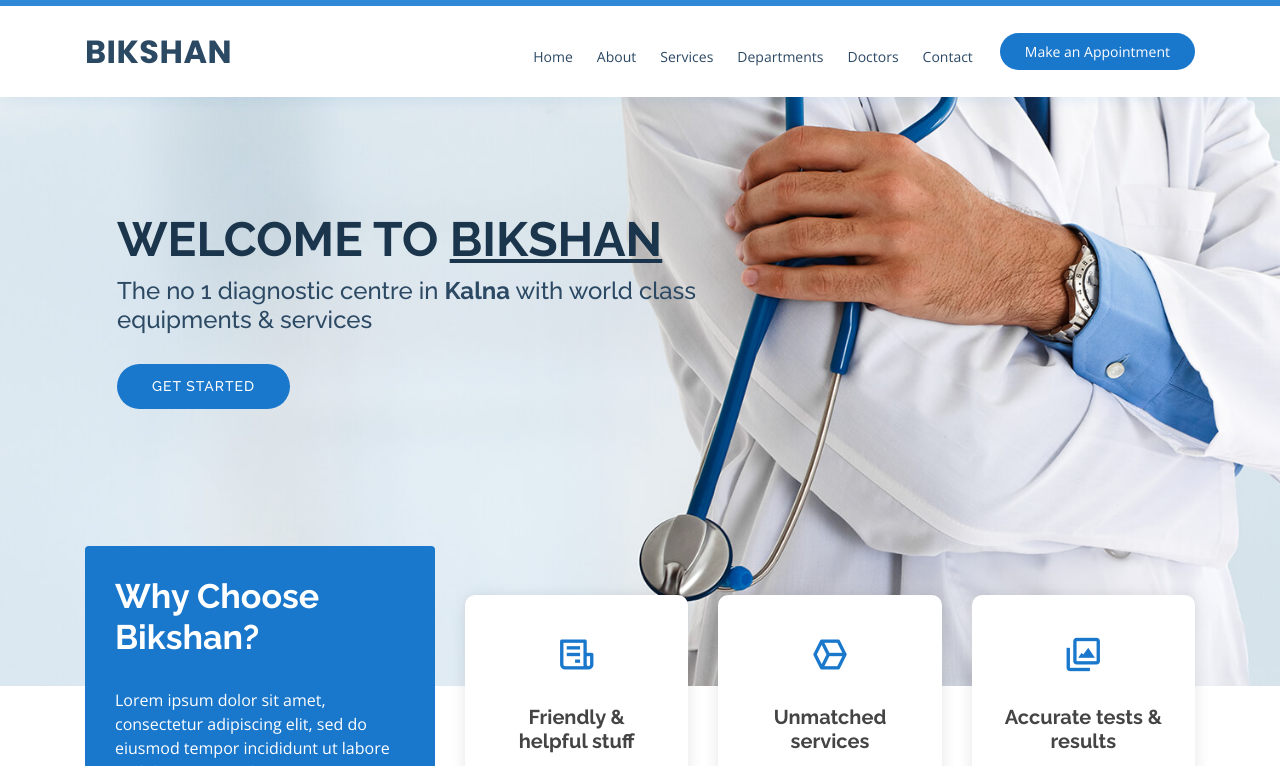
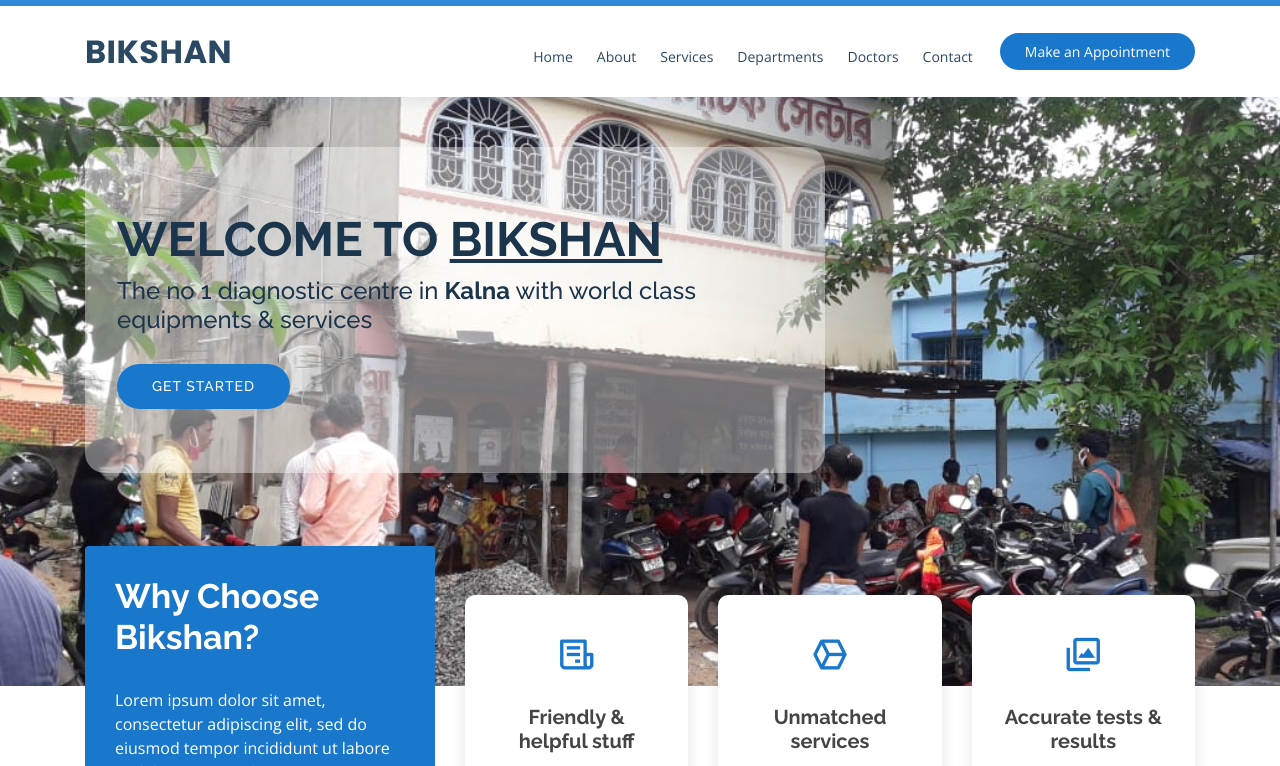
Before and after one commit to CreativeCoder9/Bikshan, a plain HTML site: page Bikshan/inner-page.html in a window 1280 px wide. Shown: the part 34-800 px from the top of the page. Drawn offline with nearby package versions, Linux system fonts and the light colour scheme.

Commit message:
changes to the hero component

```diff
--- a/Bikshan/assets/css/style.css
+++ b/Bikshan/assets/css/style.css
@@ -451,7 +451,8 @@ h1, h2, h3, h4, h5, h6 {
 #hero {
   width: 100%;
   height: 90vh;
-  background: url("../img/hero-bg.jpg") top center;
+  background: url("../img/sample.jpeg") top center;
+  /* opacity: 0.7; */
   background-size: cover;
   position: relative;
   margin-bottom: -200px;
@@ -462,11 +463,12 @@ h1, h2, h3, h4, h5, h6 {
 }
 
 #hero .container .jumbotron {
-  background-color: rgba(255, 255, 255, 0);
+  background-color: rgba(255, 255, 255, 0.4);
   border-radius: 20px;
   /* box-shadow: rgba(0, 0, 0, 0.1); */
 }
 
+/*h1 color : #1b354d */
 #hero h1 {
   margin: 0;
   font-size: 48px;
@@ -481,7 +483,7 @@ h1, h2, h3, h4, h5, h6 {
 }
 
 #hero h2 {
-  color: #2c4964;
+  color: #1b354d;
   margin: 10px 0 0 0;
   font-size: 24px;
 }
```
Also changed, not shown: Bikshan/inner-page.html (+1 -0 lines), Bikshan/assets/img/sample.jpeg (renamed from Bikshan/assets/img/WhatsApp Image 2020-08-22 at 11.08.49 AM.jpeg).
